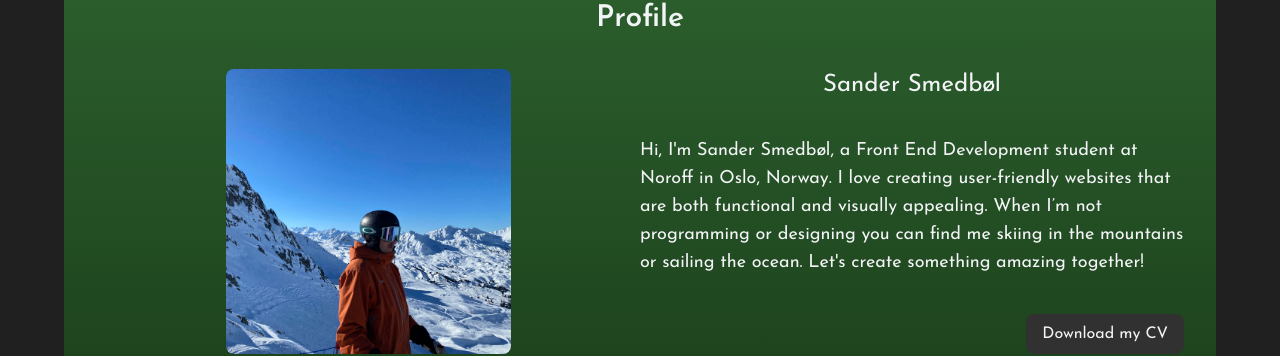
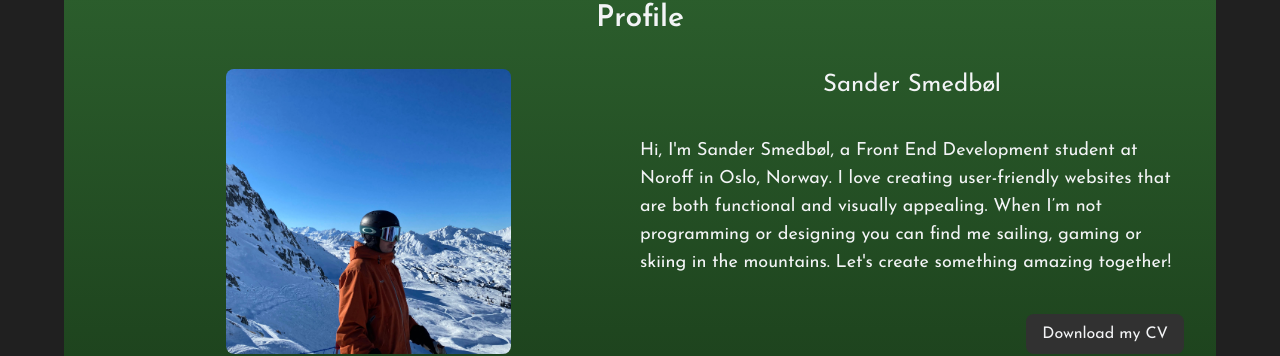
Before and after one commit to SanderSme/portfolio-react-tailwind, a React (Vite) app: page / in a window 1280 px wide. Shown: the part 1416-1772 px from the top of the page. Built offline with nearby package versions, Linux system fonts and the light colour scheme.

Commit message:
updated profile text

```diff
--- a/src/components/Profile.jsx
+++ b/src/components/Profile.jsx
@@ -11,7 +11,7 @@ const Profile = () => {
             </div>
             <div className="md:w-1/2 flex flex-col justify-between">
               <h3 className="text-gray-100 text-xl md:text-2xl text-center mb-4 md:mb-8">Sander Smedbøl</h3>
-              <p className="text-gray-100 text-sm md:text-lg"><span className="nor hidden">Hei, jeg er Sander Smedbøl, en student innen front-end utvikling på Noroff i Oslo, Norge. Jeg elsker å lage brukervennlige nettsteder som både er funksjonelle og visuelt tiltalende. Når jeg ikke programmerer eller designer, kan du finne meg på ski i fjellene eller seilende på sjøen. La oss skape noe fantastisk sammen!</span><span className="eng">Hi, I'm Sander Smedbøl, a Front End Development student at Noroff in Oslo, Norway. I love creating user-friendly websites that are both functional and visually appealing. When I’m not programming or designing you can find me skiing in the mountains or sailing the ocean. Let's create something amazing together!</span></p>
+              <p className="text-gray-100 text-sm md:text-lg"><span className="nor hidden">Hei, jeg er Sander Smedbøl, en student innen front-end utvikling på Noroff i Oslo, Norge. Jeg elsker å lage brukervennlige nettsteder som både er funksjonelle og visuelt tiltalende. Når jeg ikke programmerer eller designer, kan du finne meg på ski i fjellene eller seilende på sjøen. La oss skape noe fantastisk sammen!</span><span className="eng">Hi, I'm Sander Smedbøl, a Front End Development student at Noroff in Oslo, Norway. I love creating user-friendly websites that are both functional and visually appealing. When I’m not programming or designing you can find me sailing, gaming or skiing in the mountains. Let's create something amazing together!</span></p>
               <a href={CV} download className='text-gray-100 py-1 md:py-2 px-2 md:px-4 mt-8 bg-[#313131] hover:bg-black w-fit flex place-self-end rounded-lg'>Download my CV</a>
             </div>
           </div>
```
